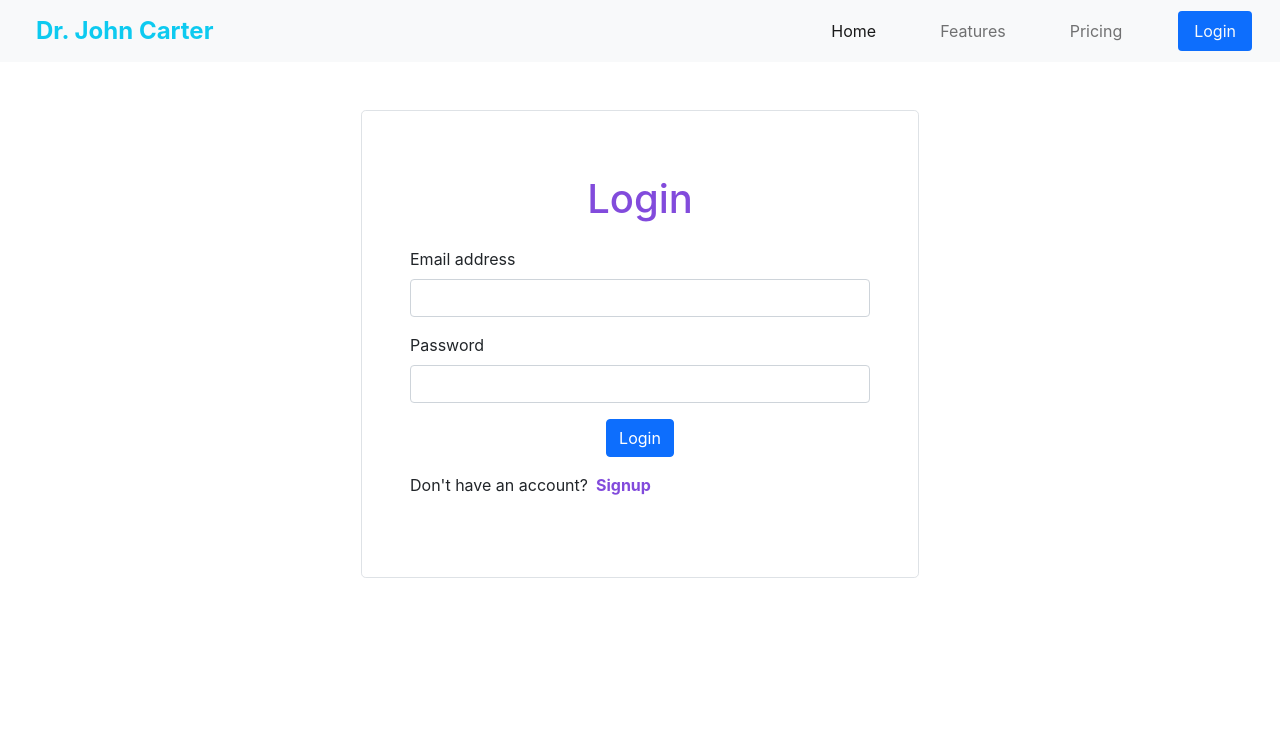
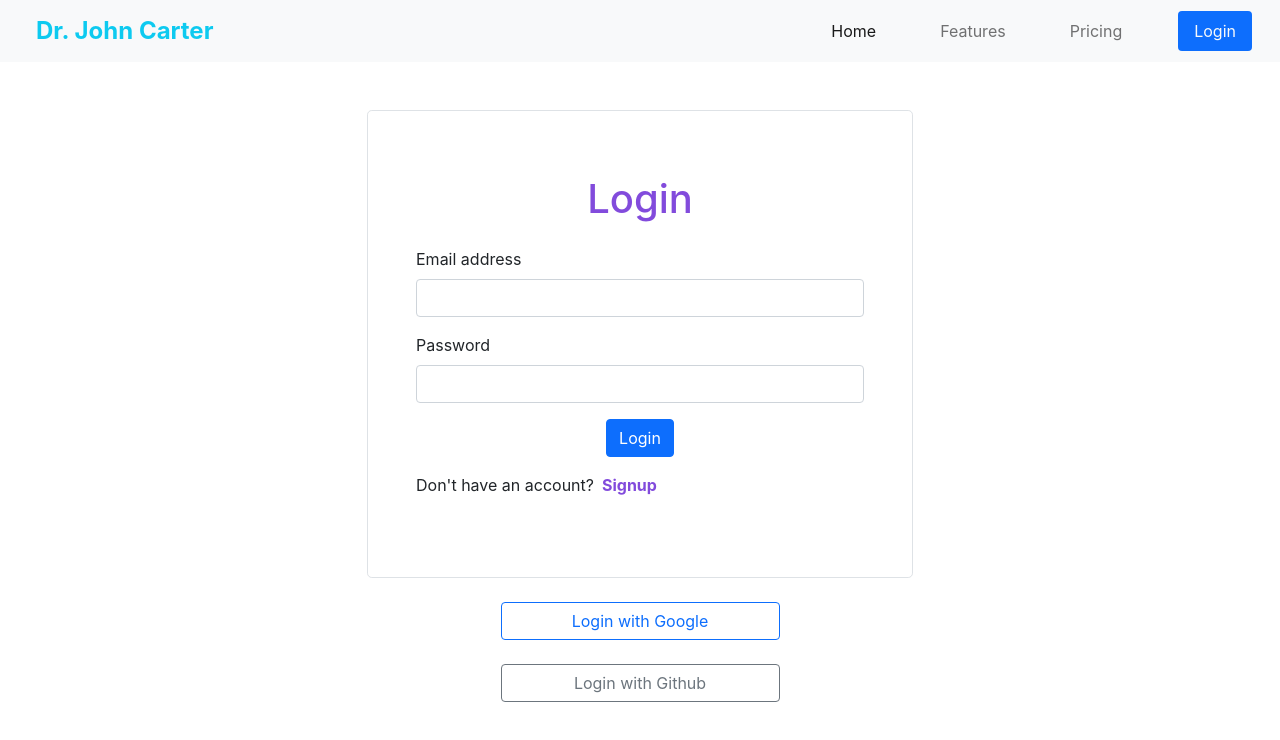
Before and after one commit to JubayerAhmmodShuvo/John-s_World, a React (Create React App) app: page /login in a window 1280 px wide. Shown: the top 740 px of the page. Built offline with nearby package versions, Linux system fonts and the light colour scheme; no server answers.

Commit message:
github and google login worked successfully

```diff
--- a/src/Pages/Login/Login.js
+++ b/src/Pages/Login/Login.js
@@ -1,6 +1,6 @@
 import React, { useEffect } from "react";
 import { useState } from "react";
-import { useSignInWithEmailAndPassword } from "react-firebase-hooks/auth";
+import { useSignInWithEmailAndPassword, useSignInWithGithub, useSignInWithGoogle } from "react-firebase-hooks/auth";
 import { Link, useNavigate } from "react-router-dom";
 import auth from "../../Firebase.init";
 import './Login.css';
@@ -19,6 +19,8 @@ const Login = () => {
    password: "",
 
  });
+  const [signInWithGoogle, googleUser] = useSignInWithGoogle(auth);
+  const [signInWithGithub, githubUser] = useSignInWithGithub(auth);
 
    const [signInWithEmailAndPassword, user, loading, hookError] =
      useSignInWithEmailAndPassword(auth);
@@ -29,6 +31,12 @@ const Login = () => {
 
 
    if (user) {
+     navigate(from, { replace: true });
+  }
+  if(googleUser){
+    navigate(from, { replace: true });
+  }
+  if (githubUser) {
     navigate(from, { replace: true });
   }
 
@@ -72,6 +80,7 @@ const Login = () => {
 
 
   return (
+    <div className="container">
       <div className="container mt-5 d-flex justify-content-center ">
         <form
           onSubmit={handleUserLogin}
@@ -89,9 +98,9 @@ const Login = () => {
               id="exampleInputEmail1"
               aria-describedby="emailHelp"
             />
-          {errors?.email &&
+            {errors?.email && (
               <p className="alert alert-danger mt-3">{errors.email}</p>
-          }
+            )}
           </div>
           <div className="mb-3">
             <label for="exampleInputPassword1" className="form-label">
@@ -103,9 +112,9 @@ const Login = () => {
               className="form-control  "
               id="exampleInputPassword1"
             />
-          {errors?.password &&
+            {errors?.password && (
               <p className="alert alert-danger mt-3">{errors.password}</p>
-          }
+            )}
           </div>
 
           <ToastContainer />
@@ -128,6 +137,25 @@ const Login = () => {
           </div>
         </form>
       </div>
+      <div className="text-center">
+        <button
+          onClick={() => signInWithGoogle()}
+          type="button"
+          class="btn btn-outline-primary w-25 my-4 "
+        >
+          Login with Google
+        </button>
+      </div>
+      <div className="text-center">
+        <button
+          onClick={() => signInWithGithub()}
+          type="button"
+          class="btn btn-outline-secondary w-25 mb-4 "
+        >
+          Login with Github
+        </button>
+      </div>
+    </div>
   );
 };
 
```
Also changed, not shown: src/images/1.png (added), src/images/2.png (added). Lines whose indentation alone changed are shown as unchanged.
